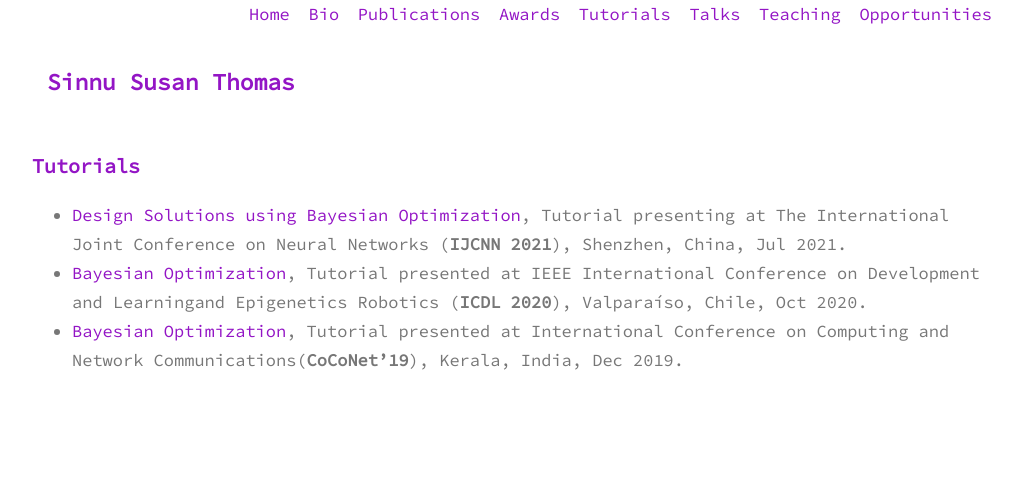
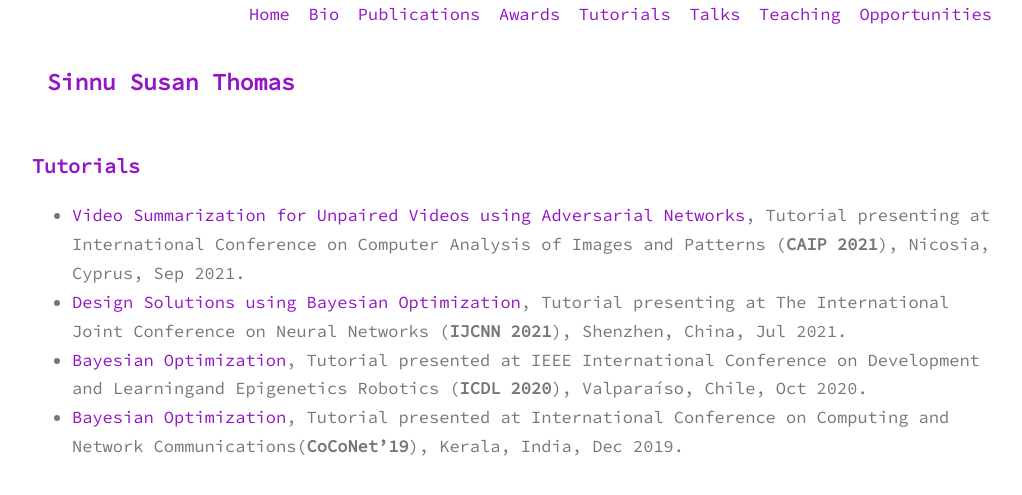
Before and after one commit to sinnuthomas/sinnuthomas.github.io, a Jekyll site: the page built from tutorials.md, in a window 1280 px wide. Shown: the top 495 px of the page, without its empty margins (128-1150 px from the left). Built offline with Jekyll 4.4.1, drawn with Linux system fonts in a browser that asks for light colours.

Commit message:
Update tutorials.md

```diff
--- a/tutorials.md
+++ b/tutorials.md
@@ -3,6 +3,7 @@ layout: page
 title: Tutorials
 permalink: /tutorials/
 ---
+  * [Video Summarization for Unpaired Videos using Adversarial Networks](http://cyprusconferences.org/caip2021/tutorials/), Tutorial presenting at International Conference on Computer Analysis of Images and Patterns (**CAIP 2021**), Nicosia, Cyprus, Sep 2021.
   * [Design Solutions using Bayesian Optimization](https://www.ijcnn.org/tutorials), Tutorial presenting at The International Joint Conference on Neural Networks (**IJCNN 2021**), Shenzhen, China, Jul 2021.
   * [Bayesian Optimization](https://cdstc.gitlab.io/icdl-2020/program/tutorials/), Tutorial presented at IEEE International Conference on Development and Learningand Epigenetics Robotics (**ICDL 2020**), Valparaíso, Chile, Oct 2020.
   * [Bayesian Optimization](http://coconet-conference.org/2019/?q=tutorials), Tutorial presented at International Conference on Computing and Network Communications(**CoCoNet'19**), Kerala, India, Dec 2019.
```
